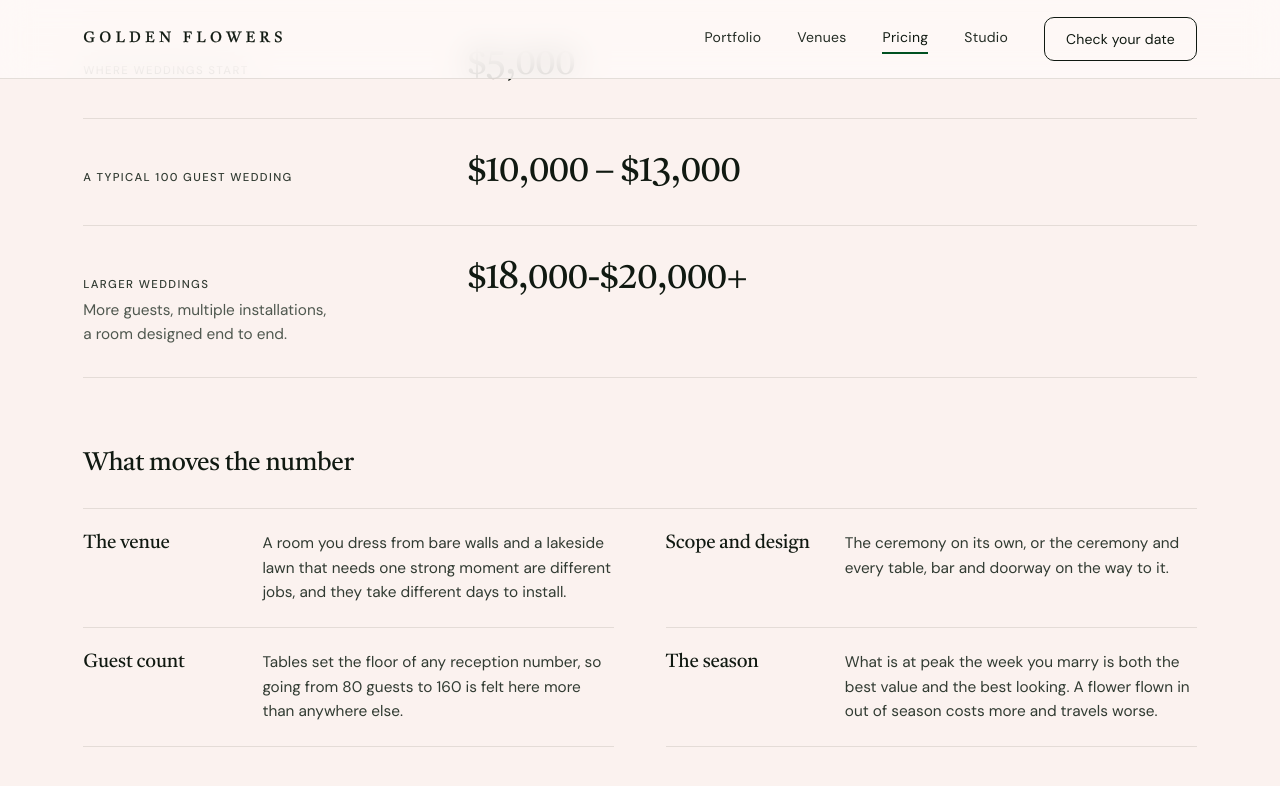
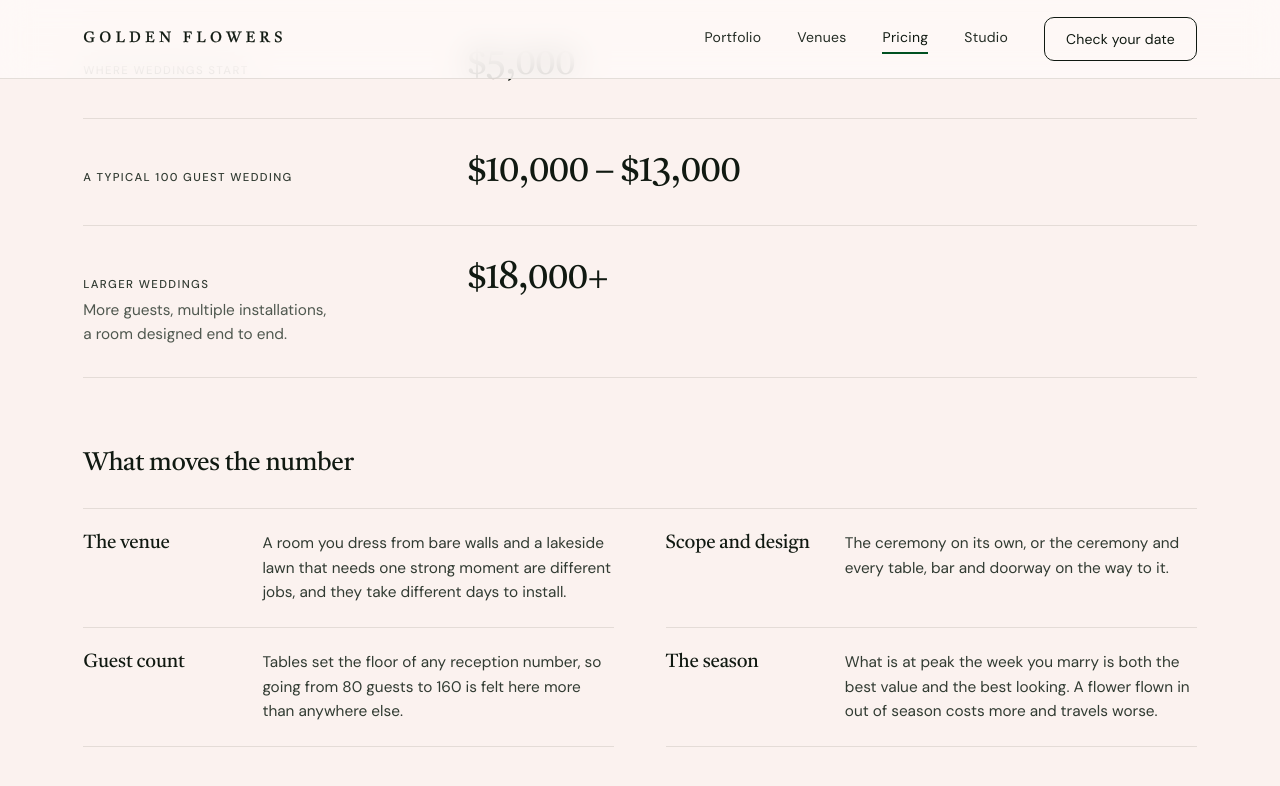
Before and after one commit to jshplhm/goldenflowers, a Jekyll site: the page built from weddings/index.md, in a window 1280 px wide and 900 px high, scrolled down 1569 px. Shown: the top 786 px of the window. Built offline with Jekyll 4.4.1, drawn with Linux system fonts in a browser that asks for light colours.

Commit message:
Update site copy in _data/weddings.yml via inline editor

```diff
--- a/_data/weddings.yml
+++ b/_data/weddings.yml
@@ -171,7 +171,7 @@ pricing:
       amount: "$10,000 – $13,000"
       caption: ""
     - label: Larger weddings
-      amount: "$18,000-$20,000+"
+      amount: "$18,000+"
       caption: More guests, multiple installations, a room designed end to end.
     # Four things, because four is what a couple can hold. Each one is a lever
     # they actually control, so the list doubles as the agenda for the
```
